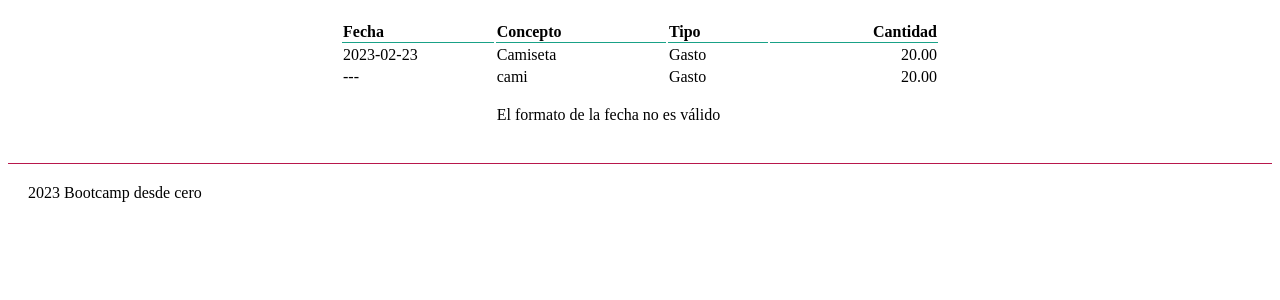
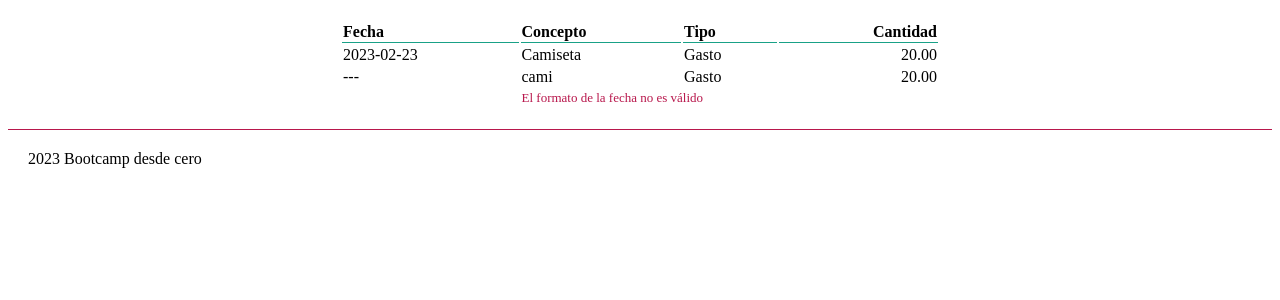
Before and after one commit to CarlosNauzet/Nauzet-Flask, a Flask app: page / in a window 1280 px wide. Shown: the part 83-383 px from the top of the page. Run offline with Flask 2, Linux system fonts and the light colour scheme.

Commit message:
feat: estilo de los errores

```diff
--- a/balance/static/css/styles.css
+++ b/balance/static/css/styles.css
@@ -34,6 +34,13 @@ table.paper {
   text-align: right;
 }
 
+.error {
+  color: #b8174c;
+  font-size: small;
+  margin: 0;
+  line-height: normal;
+}
+
 .lista-vacia {
   text-align: center;
   padding: 20px;
```
